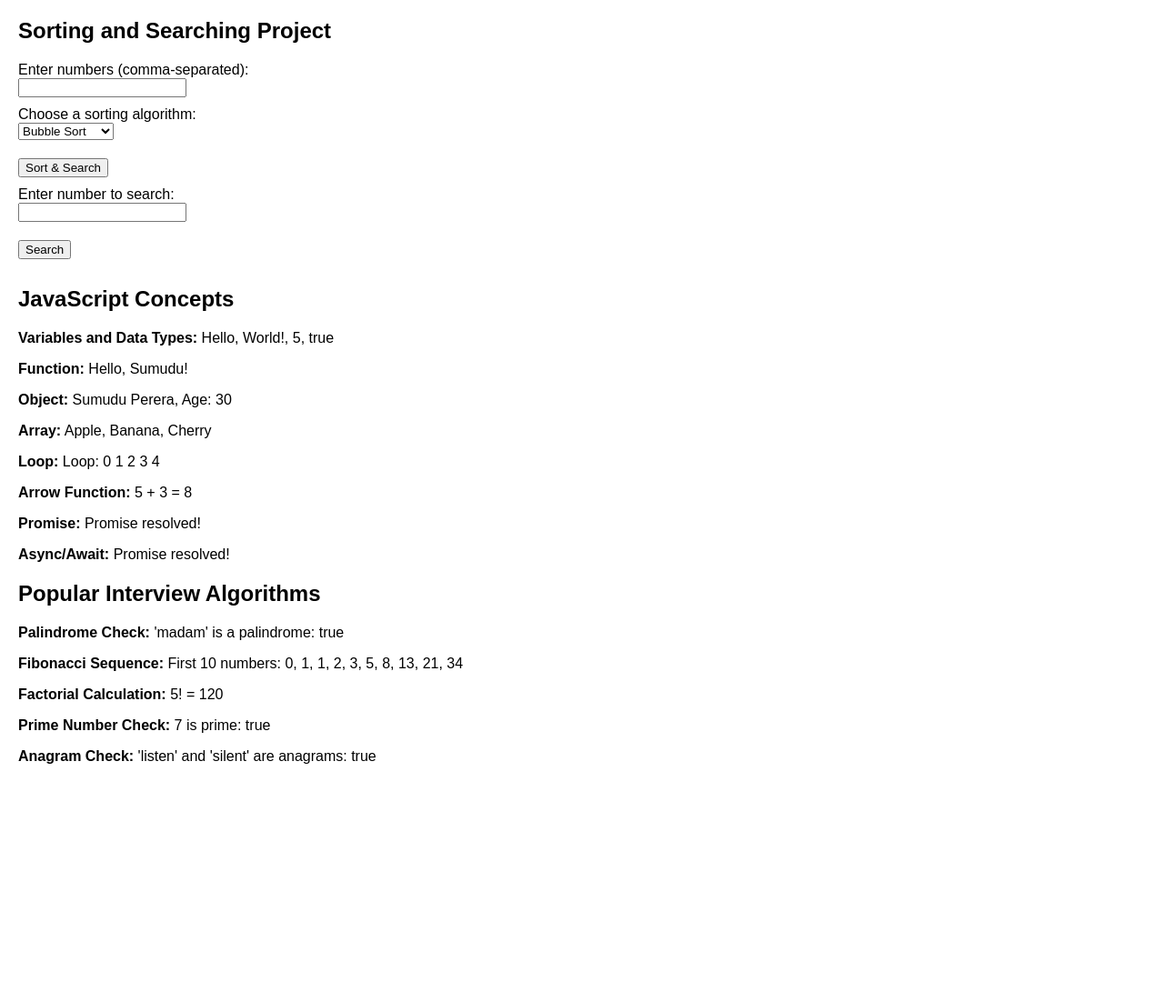
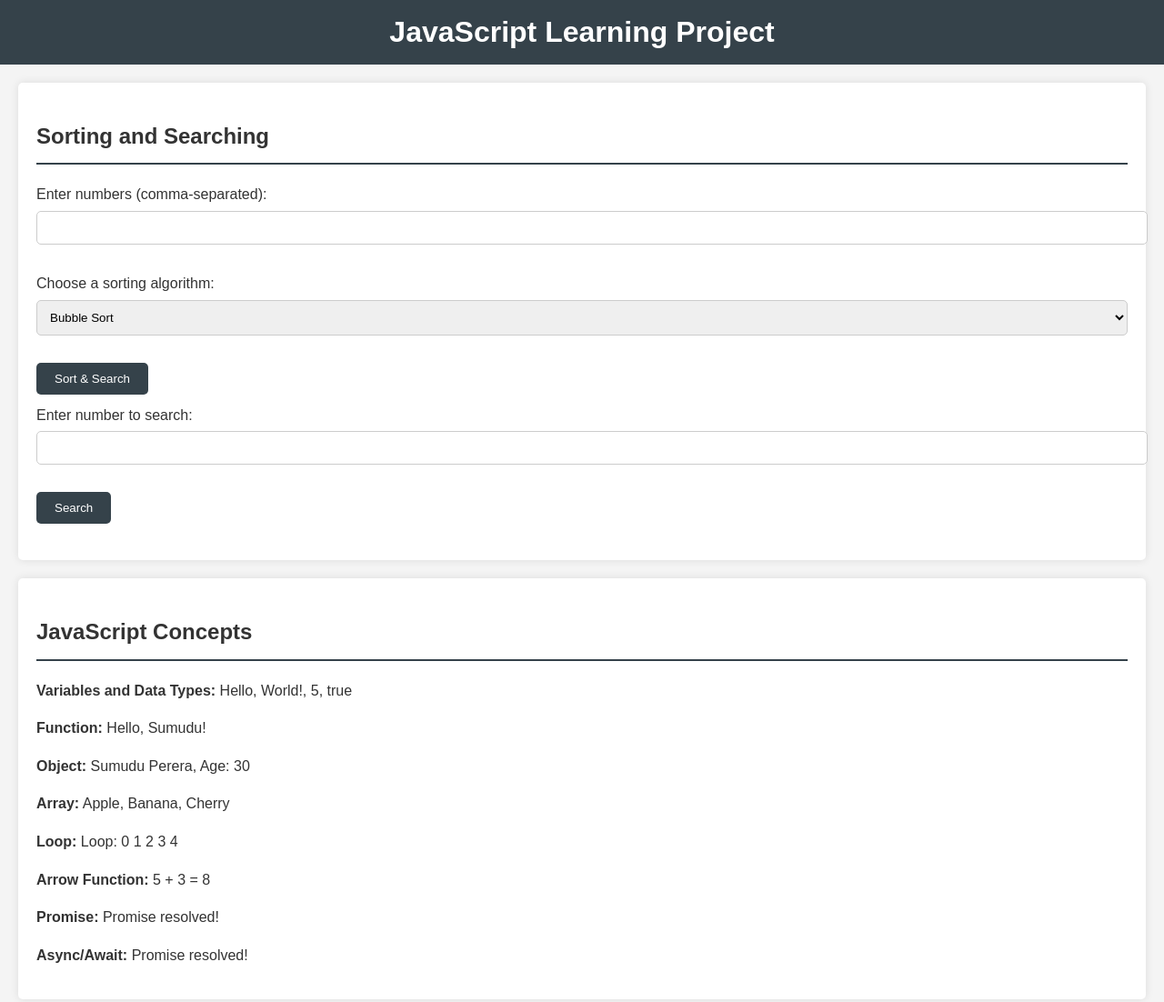
Before and after one commit to Maddumage/javascript-learn-basic, a plain HTML site: page index.html in a window 1280 px wide. Shown: the top 1102 px of the page at 91% size. Before the commit the page ends 861 px from the top, so only its background shows below. Drawn offline with Linux system fonts and the light colour scheme.

Commit message:
updated layout

```diff
--- a/css/styles.css
+++ b/css/styles.css
@@ -1,14 +1,72 @@
-/* Add some basic styling */
+/* General Styles */
 body {
     font-family: Arial, sans-serif;
-    margin: 20px;
+    line-height: 1.6;
+    margin: 0;
+    padding: 0;
+    background-color: #f4f4f4;
+    color: #333;
 }
+
+header {
+    background: #35424a;
+    color: #ffffff;
+    padding: 10px 0;
+    text-align: center;
+}
+
+header h1 {
+    margin: 0;
+}
+
+main {
+    padding: 20px;
+}
+
+/* Section Styles */
+section {
+    background: #ffffff;
+    margin-bottom: 20px;
+    padding: 20px;
+    border-radius: 5px;
+    box-shadow: 0 0 10px rgba(0, 0, 0, 0.1);
+}
+
+section h2 {
+    border-bottom: 2px solid #35424a;
+    padding-bottom: 10px;
+    margin-bottom: 20px;
+}
+
+label {
+    display: block;
+    margin-top: 10px;
+}
+
 input[type="text"], select {
-    margin-bottom: 10px;
+    width: 100%;
+    padding: 10px;
+    margin-top: 5px;
+    margin-bottom: 20px;
+    border: 1px solid #ccc;
+    border-radius: 5px;
 }
+
 button {
-    margin: 10px 0;
+    display: inline-block;
+    background: #35424a;
+    color: #ffffff;
+    padding: 10px 20px;
+    border: none;
+    border-radius: 5px;
+    cursor: pointer;
+    margin-top: 10px;
 }
-h2 {
+
+button:hover {
+    background: #45a049;
+}
+
+#output, #conceptsOutput, #algorithmsOutput {
     margin-top: 20px;
 }
--- a/index.html
+++ b/index.html
@@ -1,40 +1,52 @@
 <!DOCTYPE html>
 <html lang="en">
   <head>
-    <meta charset="UTF-8">
-    <meta name="viewport" content="width=device-width, initial-scale=1.0">
+    <meta charset="UTF-8" />
+    <meta name="viewport" content="width=device-width, initial-scale=1.0" />
     <title>JavaScript Learning Project</title>
-    <link rel="stylesheet" href="css/styles.css">
+    <link rel="stylesheet" href="css/styles.css" />
   </head>
   <body>
-    <h2>Sorting and Searching Project</h2>
+    <header>
+      <h1>JavaScript Learning Project</h1>
+    </header>
 
-    <label for="numInput">Enter numbers (comma-separated):</label><br>
-    <input type="text" id="numInput"><br>
+    <main>
+      <section id="sorting-searching">
+        <h2>Sorting and Searching</h2>
 
-    <label for="sortingAlgorithm">Choose a sorting algorithm:</label><br>
+        <label for="numInput">Enter numbers (comma-separated):</label>
+        <input type="text" id="numInput" />
+
+        <label for="sortingAlgorithm">Choose a sorting algorithm:</label>
         <select id="sortingAlgorithm">
           <option value="bubbleSort">Bubble Sort</option>
           <option value="selectionSort">Selection Sort</option>
           <option value="insertionSort">Insertion Sort</option>
           <option value="mergeSort">Merge Sort</option>
           <option value="quickSort">Quick Sort</option>
-    </select><br>
+        </select>
 
-    <button onclick="sortAndSearch()">Sort & Search</button><br>
+        <button onclick="sortAndSearch()">Sort & Search</button>
 
-    <label for="searchNum">Enter number to search:</label><br>
-    <input type="text" id="searchNum"><br>
+        <label for="searchNum">Enter number to search:</label>
+        <input type="text" id="searchNum" />
 
-    <button onclick="search()">Search</button><br>
+        <button onclick="search()">Search</button>
 
         <div id="output"></div>
+      </section>
 
+      <section id="concepts">
         <h2>JavaScript Concepts</h2>
         <div id="conceptsOutput"></div>
+      </section>
 
+      <section id="algorithms">
         <h2>Popular Interview Algorithms</h2>
         <div id="algorithmsOutput"></div>
+      </section>
+    </main>
 
     <script src="js/sorting.js"></script>
     <script src="js/searching.js"></script>
--- a/js/main.js
+++ b/js/main.js
@@ -135,9 +135,6 @@ function displayConcepts() {
   asyncFunction();
 }
 
-// Call the function to display concepts
-displayConcepts();
-
 // Function to display popular interview algorithms
 function displayAlgorithms() {
   const output = document.getElementById("algorithmsOutput");
@@ -159,8 +156,8 @@ function displayAlgorithms() {
     }
     return seq;
   };
-  output.innerHTML += `<p><strong>Fibonacci Sequence:</strong> First 10 numbers: ${fibonacci(
-    10
+  output.innerHTML += `<p><strong>Fibonacci Sequence:</strong> First 5 numbers: ${fibonacci(
+    5
   ).join(", ")}</p>`;
 
   // Factorial Calculation
@@ -201,5 +198,6 @@ function displayAlgorithms() {
   )}</p>`;
 }
 
-// Call the function to display algorithms
+// Call the functions to display content
+displayConcepts();
 displayAlgorithms();
```
Lines whose indentation alone changed are shown as unchanged.
